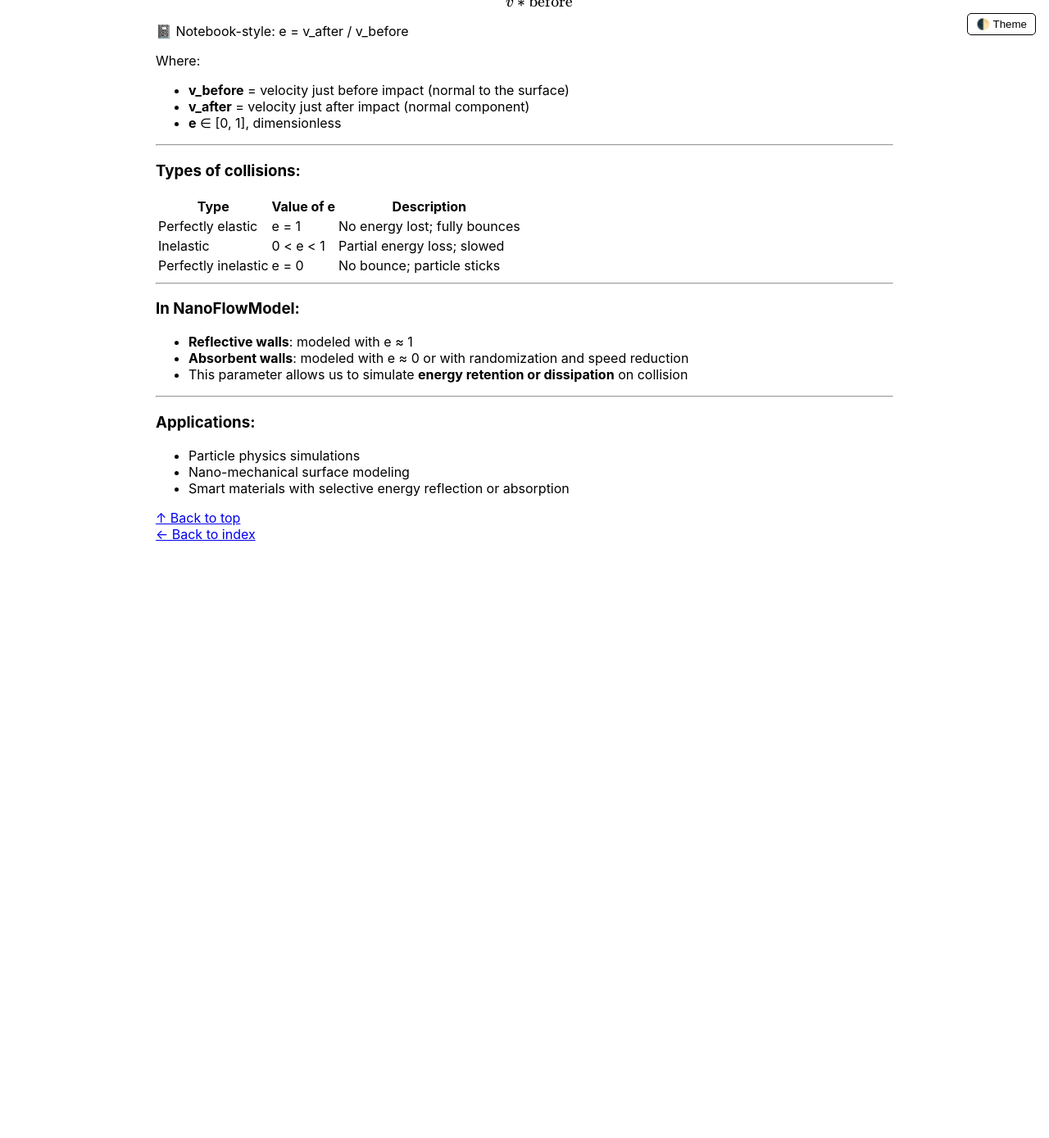
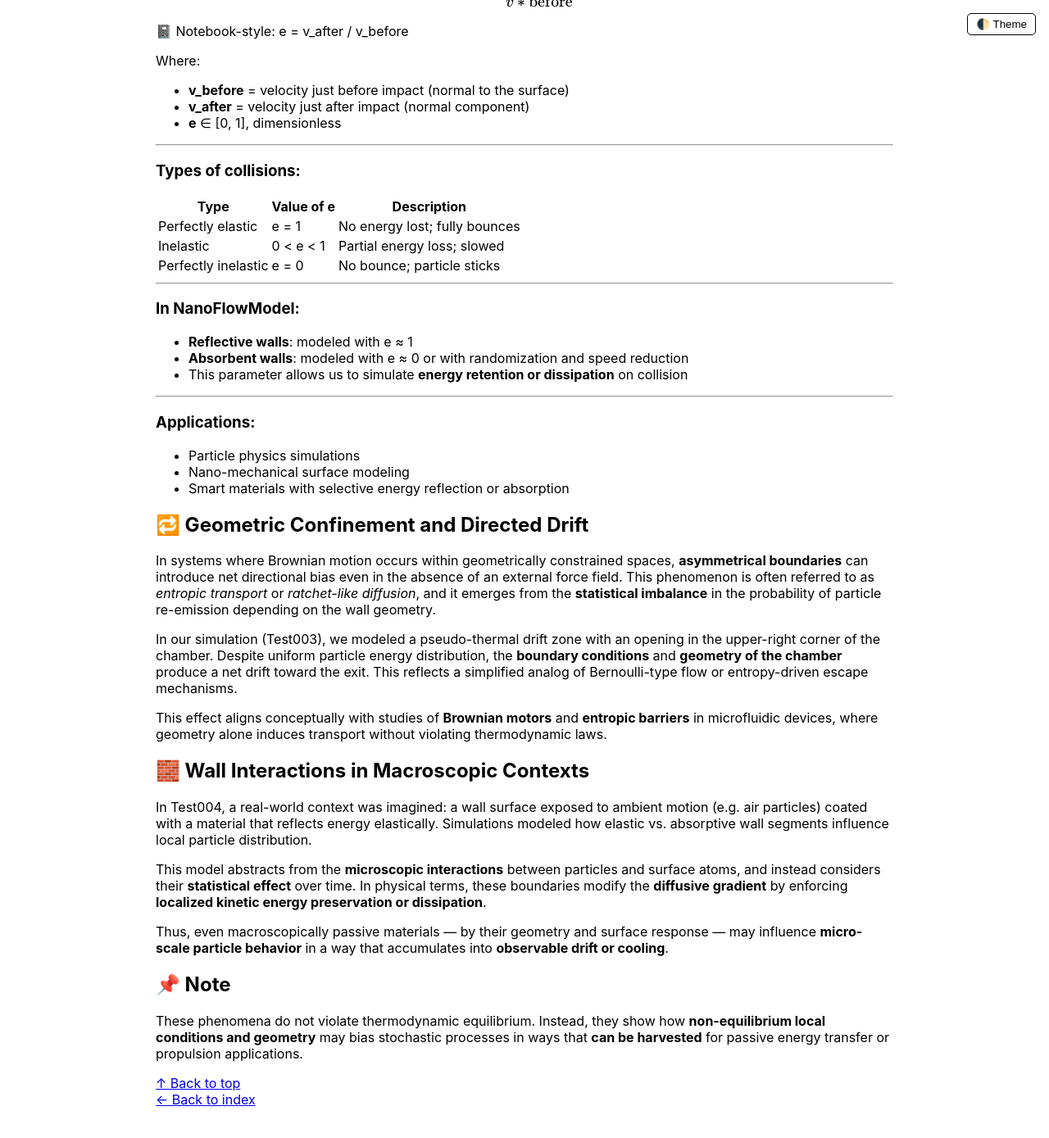
Before and after one commit to gavianu/NanoFlowModel, a Jekyll site: the page built from docs/05_theory_and_model.md, in a window 1280 px wide and 1400 px high, scrolled down 5348 px. Shown: the top 1389 px of the window at 82% size. Built offline with Jekyll 4.4.1, drawn with Linux system fonts in a browser that asks for light colours; our own code applies the rules of GitHub Pages for plain Markdown files; before the commit the page ends 6058 px from its top, so only the background shows below that.

Commit message:
Add geometric drift and wall interaction theory for Test003/004 to theoretical model

```diff
--- a/docs/05_theory_and_model.md
+++ b/docs/05_theory_and_model.md
@@ -307,5 +307,25 @@ Where:
 - Nano-mechanical surface modeling
 - Smart materials with selective energy reflection or absorption
 
+## 🔁 Geometric Confinement and Directed Drift
+
+In systems where Brownian motion occurs within geometrically constrained spaces, **asymmetrical boundaries** can introduce net directional bias even in the absence of an external force field. This phenomenon is often referred to as _entropic transport_ or _ratchet-like diffusion_, and it emerges from the **statistical imbalance** in the probability of particle re-emission depending on the wall geometry.
+
+In our simulation (Test003), we modeled a pseudo-thermal drift zone with an opening in the upper-right corner of the chamber. Despite uniform particle energy distribution, the **boundary conditions** and **geometry of the chamber** produce a net drift toward the exit. This reflects a simplified analog of Bernoulli-type flow or entropy-driven escape mechanisms.
+
+This effect aligns conceptually with studies of **Brownian motors** and **entropic barriers** in microfluidic devices, where geometry alone induces transport without violating thermodynamic laws.
+
+## 🧱 Wall Interactions in Macroscopic Contexts
+
+In Test004, a real-world context was imagined: a wall surface exposed to ambient motion (e.g. air particles) coated with a material that reflects energy elastically. Simulations modeled how elastic vs. absorptive wall segments influence local particle distribution.
+
+This model abstracts from the **microscopic interactions** between particles and surface atoms, and instead considers their **statistical effect** over time. In physical terms, these boundaries modify the **diffusive gradient** by enforcing **localized kinetic energy preservation or dissipation**.
+
+Thus, even macroscopically passive materials — by their geometry and surface response — may influence **micro-scale particle behavior** in a way that accumulates into **observable drift or cooling**.
+
+## 📌 Note
+
+These phenomena do not violate thermodynamic equilibrium. Instead, they show how **non-equilibrium local conditions and geometry** may bias stochastic processes in ways that **can be harvested** for passive energy transfer or propulsion applications.
+
 [↑ Back to top](#)
 [← Back to index](../index.md)
```
